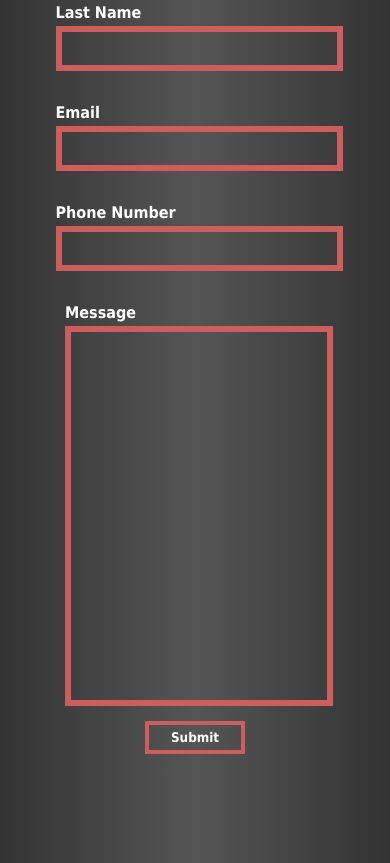
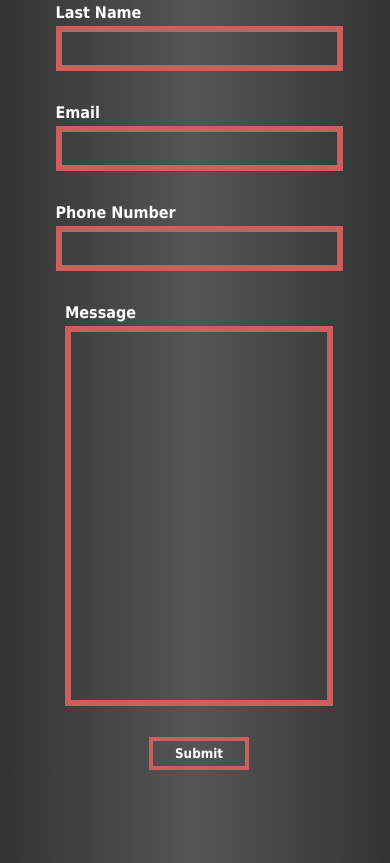
Before and after one commit to masonwgomes/masonwgomes.github.io, a plain HTML site: page contact.html in a window 390 px wide. Shown: the part 497-1360 px from the top of the page. Drawn offline with Linux system fonts and the light colour scheme.

Commit message:
Add files via upload

```diff
--- a/mobile.css
+++ b/mobile.css
@@ -191,6 +191,13 @@
 
   .formBoxRight{
     /* height: 100%; */
+    display: flex;
+    flex-direction: column;
+    align-items: center;
+  }
+
+  .messageButton{
+    margin: 2em 0 0 0;
   }
 
   .formBoxTextInput {
```
